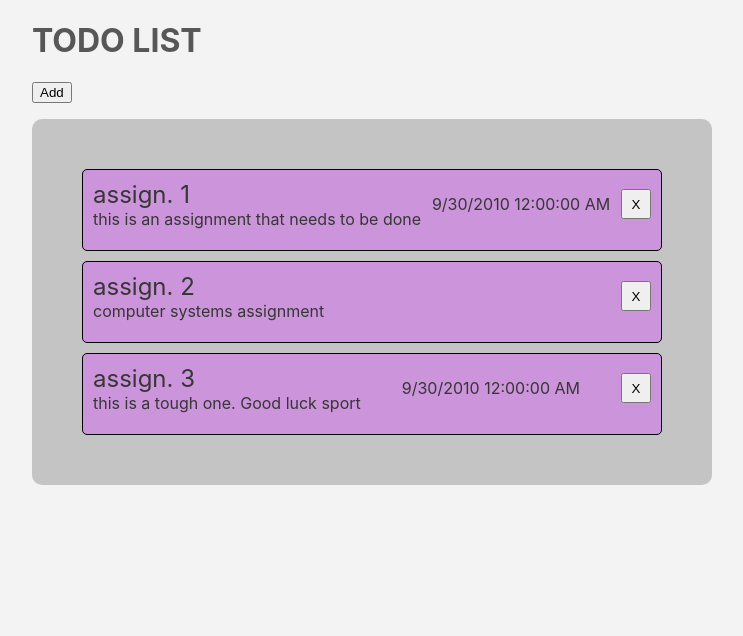
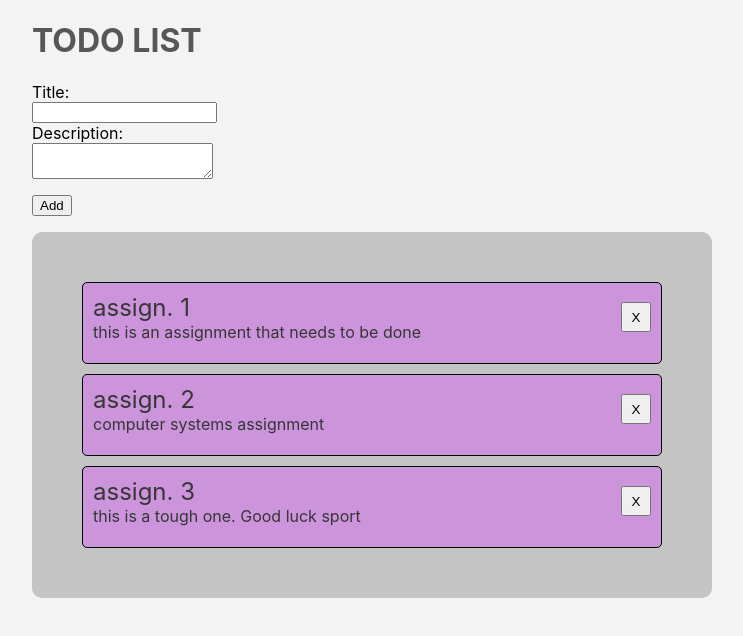
Before and after one commit to callumSharman/to-do, a React (Create React App) app: page / in a window 1280 px wide. Shown: the top 636 px of the page, without its empty margins (48-791 px from the left). Built offline with nearby package versions, Linux system fonts and the light colour scheme.

Commit message:
functionality for adding tasks added

```diff
--- a/src/components/TodoItem/index.css
+++ b/src/components/TodoItem/index.css
@@ -24,13 +24,6 @@ li{
   color: rgb(54, 54, 54);
 }
 
-.date{
-  display: flex;
-  align-items: center;
-  justify-content: center;
-  color: rgb(54, 54, 54);
-}
-
 .deleteButtonContainer{
   display: flex;
   justify-content: center;
--- a/src/components/TodoItem/index.js
+++ b/src/components/TodoItem/index.js
@@ -17,9 +17,6 @@ function TodoItem({task, deleteTask}) {
             {task.desc}
           </div>
         </div>
-        <div className='date'>
-          {task.dueDate}
-        </div>
         <div className='deleteButtonContainer'>
           <button className='deleteButton' onClick={() => deleteTask(task.id)}>
             X
--- a/src/components/TodoList/index.css
+++ b/src/components/TodoList/index.css
@@ -9,7 +9,7 @@ ul{
   list-style-type: none;
 }
 
-.addButton{
+.inputField{
   margin-left: 80px;
   display: flex;
   align-self: left;
--- a/src/components/TodoList/index.js
+++ b/src/components/TodoList/index.js
@@ -13,12 +13,11 @@ import {useState} from 'react'
  */
 function TodoList() {
 
-  const  [tasks, setTasks] = useState([
+  const [tasks, setTasks] = useState([
     {
       id:1,
       title:"assign. 1",
-      desc:"this is an assignment that needs to be done",
-      dueDate:"9/30/2010 12:00:00 AM"
+      desc:"this is an assignment that needs to be done"
     },
     {
       id:2,
@@ -28,14 +27,23 @@ function TodoList() {
     {
       id:3,
       title:"assign. 3",
-      desc:"this is a tough one. Good luck sport",
-      dueDate:"9/30/2010 12:00:00 AM"
+      desc:"this is a tough one. Good luck sport"
     }
   ])
 
+  const [title, setTitle] = useState('');
+  const [desc, setDesc] = useState('');
+
   function addTask(){
 
+    setTasks(tasks => [...tasks, {
+      id:Date.now(),
+      title:title,
+      desc:desc,
+    }])
 
+    setTitle('');
+    setDesc('');
   }
 
   function deleteTask(id) {
@@ -44,7 +52,13 @@ function TodoList() {
 
   return(
     <>
-      <button className='addButton'>Add</button>
+      <label className='inputField' for="title">Title:</label>
+      <input className='inputField' type="text" id="title" name="title" value={title} onChange={e => setTitle(e.target.value)}></input>
+
+      <label className="inputField" for="desc">Description:</label>
+      <textarea className='inputField' type="text" id="desc" name="desc" value={desc} onChange={e => setDesc(e.target.value)}></textarea>
+      <p></p>
+      <button className='inputField' onClick={addTask}>Add</button>
       <ul>
         {tasks.map(task =>
           <TodoItem key={task.id} task={task} deleteTask={deleteTask}></TodoItem>
```
